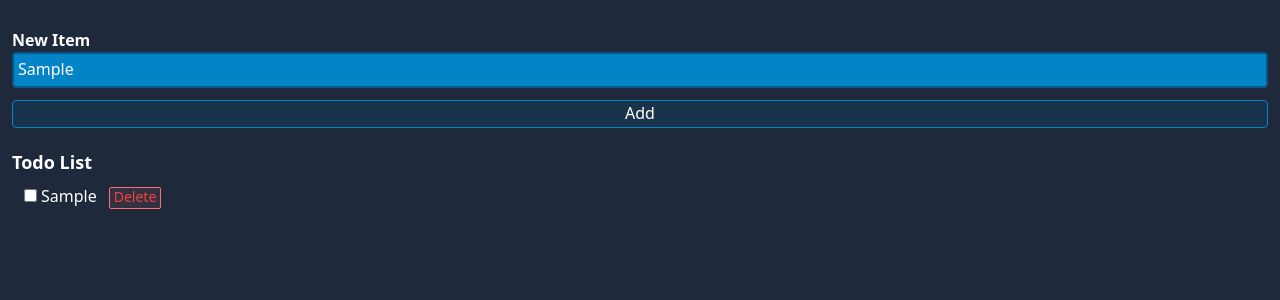
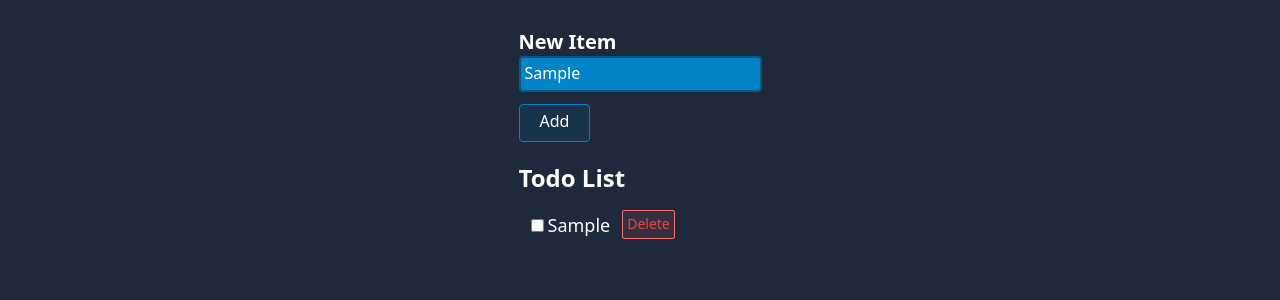
Before and after one commit to hadi-mollataheri/todo-list-app, a React (Create React App) app: page / in a window 1280 px wide. Both pictures are taken after typing "Sample" into the empty fields and a click on the button "Add". Shown: the top 300 px of the page. Built offline with nearby package versions, Linux system fonts and the light colour scheme.

Commit message:
Make the app responsive and Add a message when there is no todo -Change styles for sm or abov 640 screens -Add a message in TodoItems when todoItems state is empty

```diff
--- a/src/App.js
+++ b/src/App.js
@@ -29,8 +29,8 @@ function App() {
   }, [checkedItems]);
 
   return (
-    <main className='text-white flex flex-col items-center min-h-80 w-full mt-7'>
-      <div id='app' className='w-full px-3'>
+    <main className='text-white min-h-80 mt-7 sm:flex sm:justify-center'>
+      <div id='app' className='w-full px-3 sm:w-auto'>
         <NewItems
           userInput={userInput}
           setUserInput={setUserInput}
--- a/src/components/new-items/AddButton.js
+++ b/src/components/new-items/AddButton.js
@@ -19,7 +19,7 @@ function AddButton({ setTodoItems, userInput }) {
     });*/
   return (
     <div>
-      <button onClick={handleAddButtonClick} className='flex justify-center items-center border border-sky-600 bg-sky-900/30 rounded mt-3 pt-1 pb-1.5 w-full h-full leading-none'>
+      <button onClick={handleAddButtonClick} className='flex justify-center items-center border border-sky-600 bg-sky-900/30 rounded mt-3 pt-1 pb-1.5 w-full h-full leading-none sm:w-auto sm:px-5 sm:pt-1 sm:pb-2 sm:leading-normal'>
         Add
       </button>
     </div>
--- a/src/components/new-items/Input.js
+++ b/src/components/new-items/Input.js
@@ -6,12 +6,12 @@ function Input({ userInput, setUserInput }) {
   };
   return (
     <div>
-      <label htmlFor='user-input' className='font-bold'>New Item</label>
+      <label htmlFor='user-input' className='font-bold sm:text-xl'>New Item</label>
       <input
         id='user-input'
         onChange={handleInputChange}
         value={userInput}
-        className='flex justify-center items-center border-2 focus:outline-none box-border border-sky-800 bg-sky-600 rounded px-1 pt-1 pb-1.5 w-full h-full leading-none'
+        className='flex justify-center items-center border-2 focus:outline-none box-border border-sky-800 bg-sky-600 rounded px-1 pt-1 pb-1.5 w-full h-full leading-none sm:w-auto'
       ></input>
     </div>
   );
--- a/src/components/todo-list/TodoItems.js
+++ b/src/components/todo-list/TodoItems.js
@@ -31,10 +31,13 @@ function TodoItems({ todoItems, setTodoItems, checkedItems, setCheckedItems }) {
     });
   };
   return (
-    <div className='flex flex-col justify-center'>
-      {todoItems.map((item, index) => {
+    <div className='flex flex-col justify-center sm:text-lg'>
+      {todoItems.length === 0 ? (
+        <p>Nothing todo</p>
+      ) : (
+        todoItems.map((item, index) => {
           return (
-          <div key={item} className='mx-3'>
+            <div key={item} className='mx-3 my-2 flex items-center'>
               <label
                 htmlFor={`todo-checkbox-${index}`}
                 className={`${
@@ -46,19 +49,20 @@ function TodoItems({ todoItems, setTodoItems, checkedItems, setCheckedItems }) {
                   type='checkbox'
                   checked={checkedItems[index]}
                   onChange={() => handleCheckChange(index)}
-                className='mb-4 mr-1'
+                  className='mr-1'
                 ></input>
                 {item}
               </label>
               <button
                 onClick={() => handleDeleteClick(item)}
-              className='ml-3 border rounded-sm border-red-400 text-sm px-1 text-red-500 bg-red-400/10 h-full pb-1 pt-0.5 leading-none'
+                className='ml-3 border rounded-sm border-red-400 text-sm px-1 text-red-500 bg-red-400/10 h-full pb-1 pt-0.5 leading-none sm:text sm:leading-normal'
               >
                 Delete
               </button>
             </div>
           );
-      })}
+        })
+      )}
     </div>
   );
 }
--- a/src/components/todo-list/TodoList.js
+++ b/src/components/todo-list/TodoList.js
@@ -4,7 +4,7 @@ import TodoItems from './TodoItems';
 function TodoList({ todoItems, setTodoItems, checkedItems, setCheckedItems }) {
   return (
     <div className='self-start my-5'>
-      <h2 className='font-bold text-lg mb-2'>Todo List</h2>
+      <h2 className='font-bold text-lg mb-2 sm:text-2xl'>Todo List</h2>
       <TodoItems
         todoItems={todoItems}
         setTodoItems={setTodoItems}
```
Lines whose indentation alone changed are shown as unchanged.
